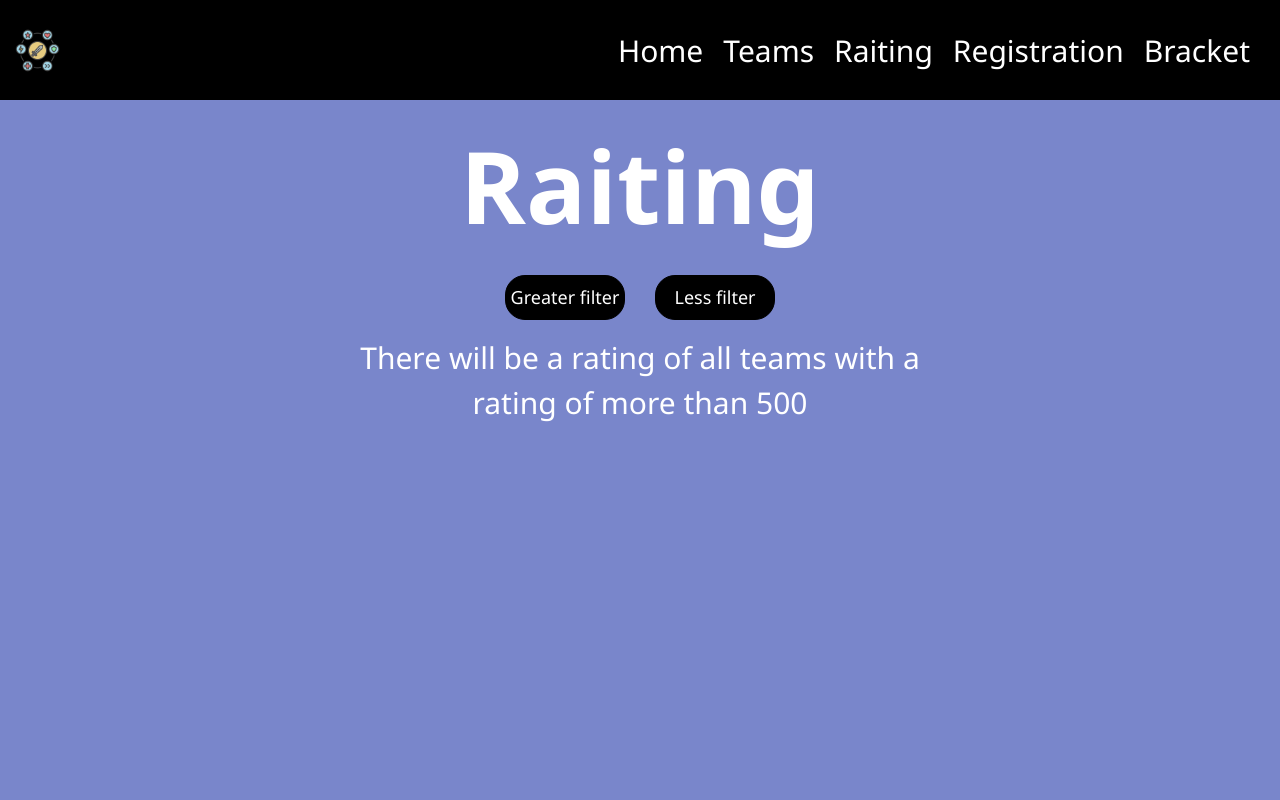
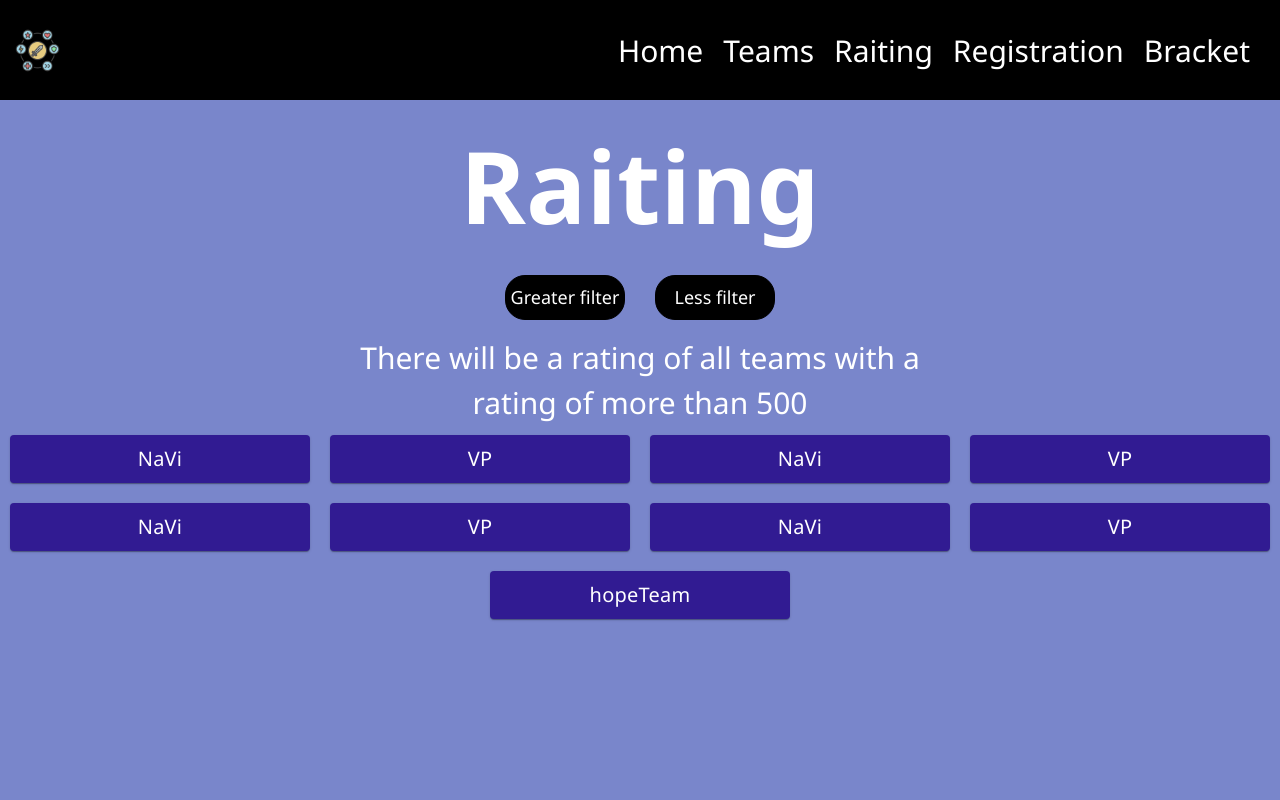
Before and after one commit to Gutsssss/Tournament, a Vue app: page /#/raiting in a window 1280 px wide. Shown: the top 800 px of the page. Built offline with nearby package versions, Linux system fonts and the light colour scheme; data requests are answered from the project's data file.

Commit message:
some changes

```diff
--- a/db.json
+++ b/db.json
@@ -1,12 +1,67 @@
 {
   "teams": [
-    { "id": 1, "teamName": "NaVi", "captainName": "Simple","raiting": 1420,"captainsTelegram": "@pipapupa" },
-    { "id": 2, "teamName": "VP", "captainName": "S0mple","raiting": 520,"captainsTelegram": "@popapupa" },
-    { "id": 3, "teamName": "NaVi", "captainName": "Simple","raiting": 1420,"captainsTelegram": "@pipapupa" },
-    { "id": 4, "teamName": "VP", "captainName": "S0mple","raiting": 520,"captainsTelegram": "@popapupa" },
-    { "id": 5, "teamName": "NaVi", "captainName": "Simple","raiting": 1420,"captainsTelegram": "@pipapupa" },
-    { "id": 6, "teamName": "VP", "captainName": "S0mple","raiting": 520,"captainsTelegram": "@popapupa" },
-    { "id": 7, "teamName": "NaVi", "captainName": "Simple","raiting": 1420,"captainsTelegram": "@pipapupa" },
-    { "id": 8, "teamName": "VP", "captainName": "S0mple","raiting": 520,"captainsTelegram": "@popapupa" }
+    {
+      "id": 1,
+      "teamName": "NaVi",
+      "captainName": "Simple",
+      "raiting": 1420,
+      "captainsTelegram": "@pipapupa"
+    },
+    {
+      "id": 2,
+      "teamName": "VP",
+      "captainName": "S0mple",
+      "raiting": 520,
+      "captainsTelegram": "@popapupa"
+    },
+    {
+      "id": 3,
+      "teamName": "NaVi",
+      "captainName": "Simple",
+      "raiting": 1420,
+      "captainsTelegram": "@pipapupa"
+    },
+    {
+      "id": 4,
+      "teamName": "VP",
+      "captainName": "S0mple",
+      "raiting": 520,
+      "captainsTelegram": "@popapupa"
+    },
+    {
+      "id": 5,
+      "teamName": "NaVi",
+      "captainName": "Simple",
+      "raiting": 1420,
+      "captainsTelegram": "@pipapupa"
+    },
+    {
+      "id": 6,
+      "teamName": "VP",
+      "captainName": "S0mple",
+      "raiting": 520,
+      "captainsTelegram": "@popapupa"
+    },
+    {
+      "id": 7,
+      "teamName": "NaVi",
+      "captainName": "Simple",
+      "raiting": 1420,
+      "captainsTelegram": "@pipapupa"
+    },
+    {
+      "id": 8,
+      "teamName": "VP",
+      "captainName": "S0mple",
+      "raiting": 520,
+      "captainsTelegram": "@popapupa"
+    },
+    {
+      "captainName": "Hope",
+      "captainsTelegram": "@bimbam",
+      "teamName": "hopeTeam",
+      "raiting": 1000,
+      "id": 1679478154624
+    }
   ]
 }
--- a/src/components/BrawlTournamentRaiting.vue
+++ b/src/components/BrawlTournamentRaiting.vue
@@ -13,7 +13,7 @@
         v-for="team in teamsStore.topRaiting"
         :key="team.id"
       >
-        <BrawlTournamentOnceTeam :team="team" />
+        <TournamentCard :team="team" />
       </div>
     </div>
   </div>
@@ -24,7 +24,10 @@
 import BrawlTournamentNav from "./BrawlTournamentNav.vue";
 import BrawlTournamentFooter from "./BrawlTournamentFooter.vue";
 import { useTeamsStore } from "@/stores/teamsStore";
-import BrawlTournamentOnceTeam from "./BrawlTournamentOnceTeam.vue";
+// import BrawlTournamentOnceTeam from "./BrawlTournamentOnceTeam.vue";
+import TournamentCard from "./TournamentCard.vue";
+import { onMounted} from "vue";
+
 
 const teamsStore = useTeamsStore();
 
@@ -38,6 +41,10 @@ function sortGreater() {
     return b.raiting - a.raiting;
   });
 }
+
+onMounted(() => {
+  teamsStore.fetchTeams()
+})
 </script>
 <style scoped>
 * {
--- a/src/components/BrawlTournamentRegistration.vue
+++ b/src/components/BrawlTournamentRegistration.vue
@@ -1,45 +1,40 @@
 <template>
-    <BrawlTournamentNav/>
+  <BrawlTournamentNav />
   <div class="brawl-tournament-registration">
     <h1>Registation</h1>
-    <form class="brawl-tournament-registration-form" @submit.prevent="handleSubmit">
-        <input v-model="newCaptainName" type="text"  placeholder="Captain name">
-        <input v-model="newTeamName" type="text"  placeholder="Team name">
-        <input v-model="newaCptainsTelegram" type="text"  placeholder="Captain's telegram">
-        <button>Submit</button>
+    <form class="brawl-tournament-registration-form" @submit.prevent="addTeam">
+      <input v-model="CaptainName" type="text" placeholder="Captain name" />
+      <input v-model="TeamName" type="text" placeholder="Team name" />
+      <input
+        v-model="CptainsTelegram"
+        type="text"
+        placeholder="Captain's telegram"
+      />
+      <button @click="createTeam">Submit</button>
     </form>
   </div>
-    <BrawlTournamentFooter/>
+  <BrawlTournamentFooter />
 </template>
 
 <script setup>
-// import { useTeamsStore } from '@/stores/teamsStore';
-import BrawlTournamentNav from './BrawlTournamentNav.vue';
-import BrawlTournamentFooter from './BrawlTournamentFooter.vue';
-// import { ref } from 'vue';
+import { useTeamsStore } from "@/stores/teamsStore";
+import BrawlTournamentNav from "./BrawlTournamentNav.vue";
+import BrawlTournamentFooter from "./BrawlTournamentFooter.vue";
+// import {  computed } from "vue";
+import { ref } from "vue";
 
-// const teamsStore = useTeamsStore()
+const teamsStore = useTeamsStore();
 
-// newCaptainName = ref('')
+const CaptainName = ref("");
+const TeamName = ref("");
+const CptainsTelegram = ref("");
 
-// const handleSubmit = () => {
-//     if (newCaptainName.value.length > 0) {
-//         teamsStore.addTeam({
-//             captainName: newCaptainName.value,
-//             id: Math.floor(Math.random() * 10000),
-//             raiting: 0
-//         })
-//         newCaptainName = ''
-//     }
-//     return {newCaptainName}
-// }
-
-
+const createTeam = teamsStore.addTeamsToList;
 </script>
 
 <style scoped>
 * {
-    font-family: 'Segoe UI', Tahoma, Geneva, Verdana, sans-serif;
+  font-family: "Segoe UI", Tahoma, Geneva, Verdana, sans-serif;
 }
 .brawl-tournament-registration {
   background: rgb(236, 75, 102);
@@ -64,7 +59,7 @@ h1 {
   align-items: center;
   width: 400px;
   height: 400px;
-    background: black;
+  background: rgb(255, 255, 255);
   justify-content: space-evenly;
   border-radius: 20px;
   border: 2px solid white;
@@ -79,11 +74,11 @@ button {
   width: 300px;
   height: 50px;
   border-radius: 10px;
-    background:rgb(236, 75, 102);
+  background: rgb(236, 75, 102);
   cursor: pointer;
   color: white;
 }
 button:hover {
-    background:rgb(77, 18, 28) ;
+  background: rgb(77, 18, 28);
 }
 </style>
--- a/src/stores/teamsStore.js
+++ b/src/stores/teamsStore.js
@@ -1,3 +1,4 @@
+
 import { defineStore } from "pinia";
 import {instance} from './instance'
 
@@ -16,11 +17,21 @@ export const useTeamsStore = defineStore("teamsStore", {
     },
   },
   actions: {
-    // addTeam(team) {
-    //   this.teams.push(team)
-    // },
+    async addTeamsToList() {
+      try {
+        await instance.post('/teams',{
+            captainName: this.captainName,
+            captainsTelegram: this.cptainsTelegram,
+            teamName: this.teamName,
+            raiting: 0,
+            id: Date.now()
+        }).then(response =>
+          console.log(response))
+      } catch(error) {
+        alert(error)
+      }
+    },
     async fetchTeams() {
-
       this.loading = true
       try {
         const data = await instance.get('/teams')
```
Lines whose indentation alone changed are shown as unchanged.
